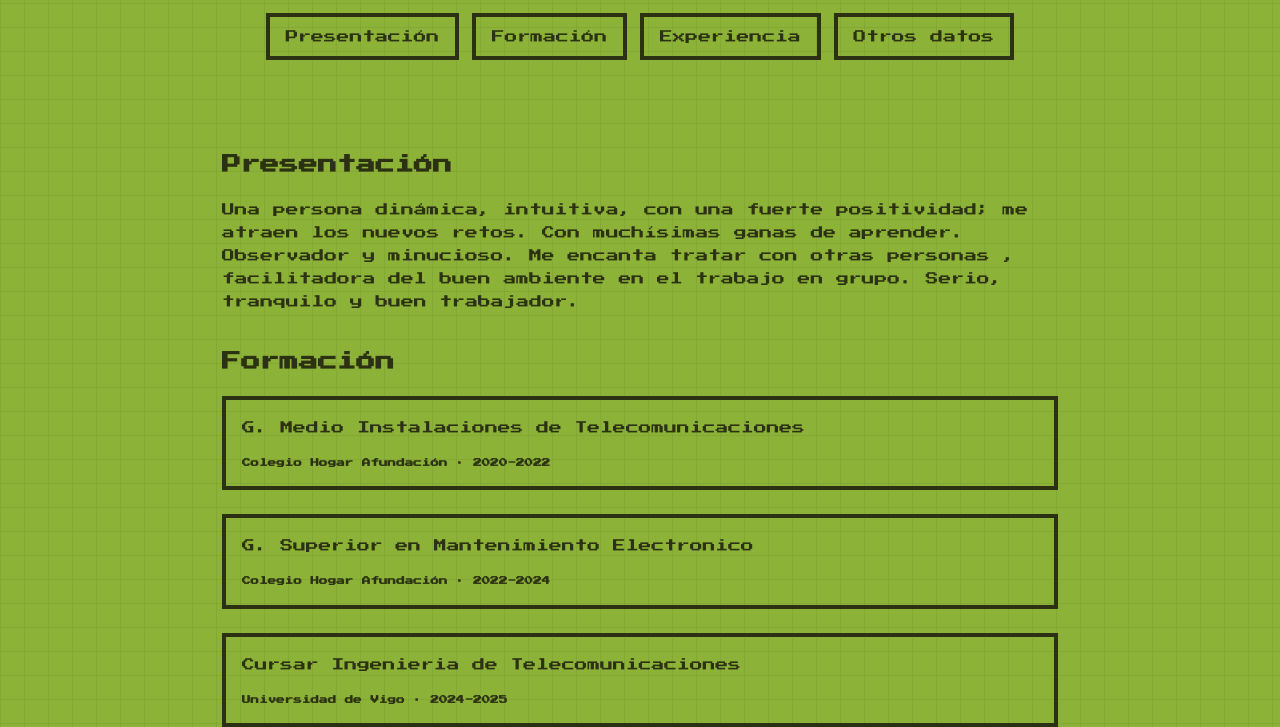
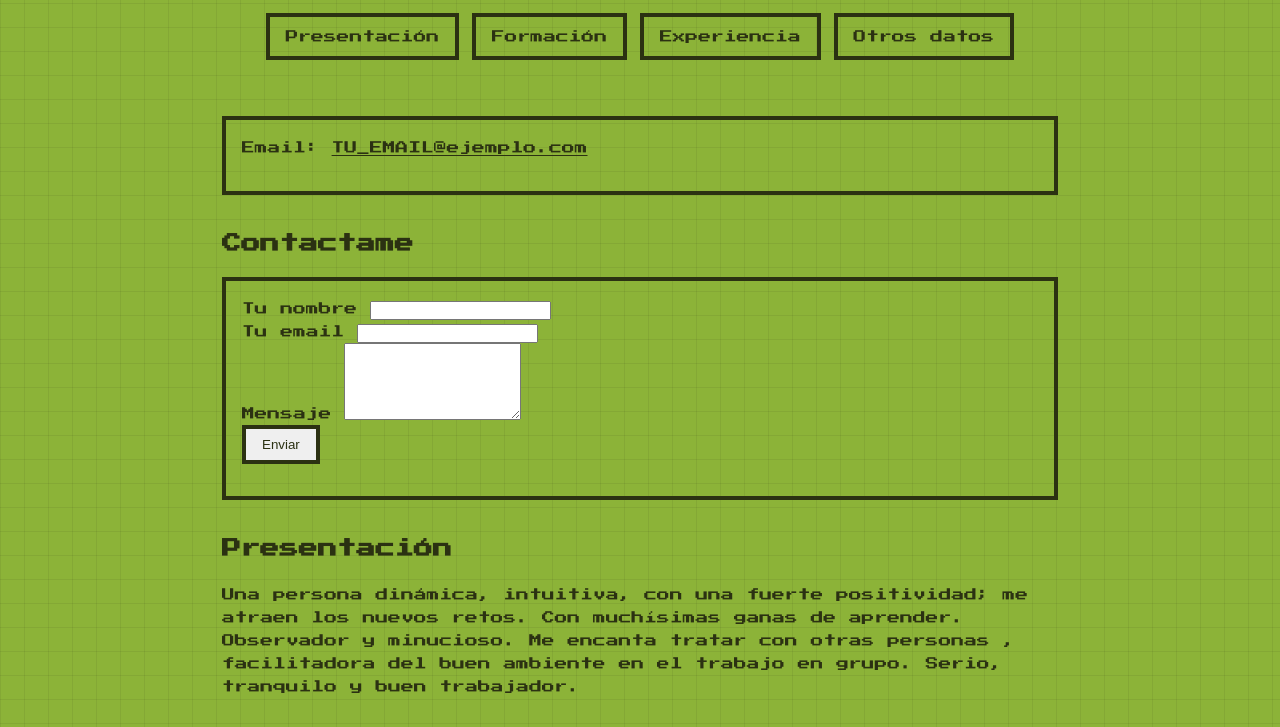
Before and after one commit to miguelcregoc/curriculum-web, a plain HTML site: page index.html in a window 1280 px wide. Shown: the part 69-796 px from the top of the page. Drawn offline with Linux system fonts and the light colour scheme.

Commit message:
antes de correccion del hml

```diff
--- a/index.html
+++ b/index.html
@@ -1,5 +1,5 @@
 <!DOCTYPE html>
-<html lang="sp">
+<html lang="es">
 <head>
     <meta charset="UTF-8">
     <meta name="viewport" content="width=device-width, initial-scale=1.0">
@@ -7,9 +7,10 @@
     <link rel="preconnect" href="https://fonts.gstatic.com" crossorigin>
     <link href="https://fonts.googleapis.com/css2?family=Press+Start+2P&display=swap" rel="stylesheet">
     <link rel="stylesheet" href="stiles/css1.css">
-    <link rel="icon" type="image/png" href="img/favicon.webp">
+    <link rel="icon" type="image/webp" href="img/favicon.webp">
     <title>Portfolio</title>
 </head>
+<body>
 <header>
     <h1>Miguel Crego Chaves</h1>
     <nav>
@@ -21,9 +22,36 @@
 </header>
 
 <main>
+    <address class="tarjeta datos-contacto">
+    <p>Email: <a href="mailto:TU_EMAIL@ejemplo.com">TU_EMAIL@ejemplo.com</a></p>
+</address>
+<section id="contactactame">
+    <h2>Contactame</h2>
+    <form id="form-contactame" class="tarjeta">
+        <div class="campo">
+            <label for="nombre"> Tu nombre</label>
+            <input type="text" id="nombre" name="nombre" maxlength="100" autocomplete="name" required>
+        </div>
+
+        <div class="campo">
+            <label for="email">Tu email</label>
+            <input type="email" id="email" name="email" maxlength="150" autocomplete="email" required>
+        </div>
+
+        <div class="campo">
+            <label for="mensaje">Mensaje</label>
+            <textarea id="mensaje" name="mensaje" rows="5" maxlength="1000" required></textarea>
+        </div>
+
+        <button type="submit" class="boton">Enviar</button>
+        <p id="estado" role="status"></p>
+    </form>
+</section>
+
     <section id="presentacion">
         <h2>Presentación</h2>
-        <p>Una persona dinámica, intuitiva, con una fuerte positividad; me atraen los nuevos retos. Con muchísimas ganas
+        <p>Una persona dinámica, intuitiva, con una fuerte positividad; me atraen los nuevos retos. Con
+            muchísimas ganas
             de aprender. Observador y minucioso. Me encanta tratar con otras personas
             , facilitadora del buen ambiente en el trabajo en grupo. Serio, tranquilo y buen trabajador.</p>
     </section>
@@ -75,4 +103,5 @@
         </ul>
     </section>
 </main>
+</body>
 </html>
--- a/stiles/css1.css
+++ b/stiles/css1.css
@@ -64,7 +64,6 @@ main {
 .bloque-oscuro, footer {
     background-color: var(--verde-oscuro);
     color: var(--verde-claro);
-    padding: 2rem;
     padding: 5px 15px 5px 15px;
 
 }
@@ -75,3 +74,15 @@ img {
     height: auto;
     image-rendering: pixelated;
 }
+.datos-contacto {
+    font-style: normal; /* address viene en cursiva por defecto */
+}
+
+.datos-contacto a {
+    color: var(--verde-oscuro);
+}
+
+.datos-contacto a:hover {
+    background-color: var(--verde-oscuro);
+    color: var(--verde-claro);
+}
```
